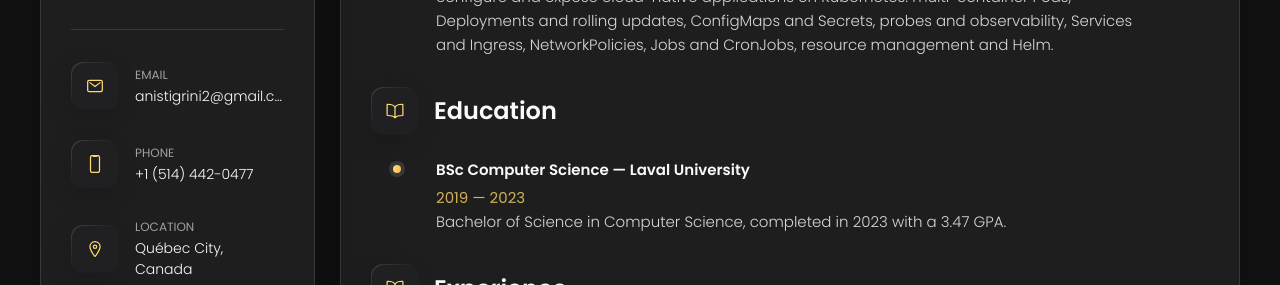
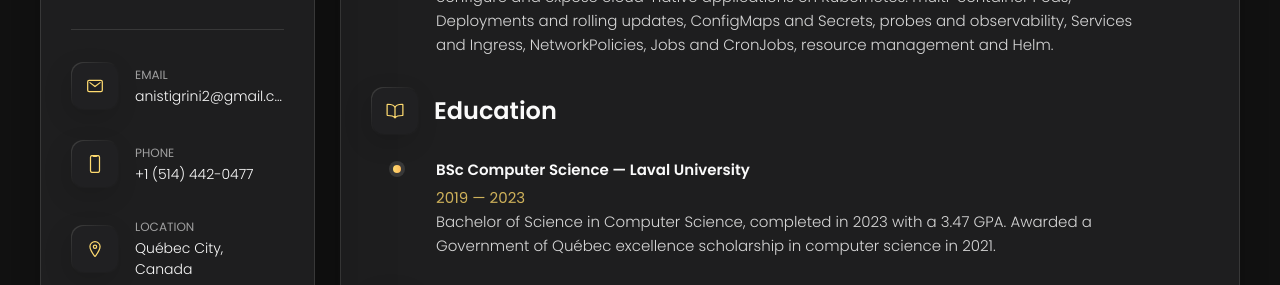
Before and after one commit to AnisTigrini/portfolio, a plain HTML site: page index.html in a window 1280 px wide. Both pictures are taken after a click on the button "Resume". Shown: the part 413-698 px from the top of the page. Drawn offline with nearby package versions, Linux system fonts and the light colour scheme.

Commit message:
Adding award

```diff
--- a/assets/js/script.js
+++ b/assets/js/script.js
@@ -171,7 +171,7 @@ const translations = {
     cert1Text: "Passed the performance-based, hands-on CKAD exam, proving the ability to design, build, configure and expose cloud-native applications on Kubernetes: multi-container Pods, Deployments and rolling updates, ConfigMaps and Secrets, probes and observability, Services and Ingress, NetworkPolicies, Jobs and CronJobs, resource management and Helm.",
     educationTitle: "Education",
     edu1Title: "BSc Computer Science — Laval University",
-    edu1Text: "Bachelor of Science in Computer Science, completed in 2023 with a 3.47 GPA.",
+    edu1Text: "Bachelor of Science in Computer Science, completed in 2023 with a 3.47 GPA. Awarded a Government of Québec excellence scholarship in computer science in 2021.",
     experienceTitle: "Experience",
     exp1Title: "Full-Stack Developer — Cybertech Inc",
     exp1Date: "April 2023 — Present",
@@ -288,7 +288,7 @@ const translations = {
     cert1Text: "Réussite de l'examen pratique CKAD, basé sur des mises en situation réelles, démontrant la capacité à concevoir, développer, configurer et exposer des applications infonuagiques natives sur Kubernetes : Pods multi-conteneurs, Deployments et mises à jour progressives, ConfigMaps et Secrets, sondes et observabilité, Services et Ingress, NetworkPolicies, Jobs et CronJobs, gestion des ressources et Helm.",
     educationTitle: "Formation",
     edu1Title: "B. Sc. Informatique — Université Laval",
-    edu1Text: "Baccalauréat en informatique, terminé en 2023 avec une moyenne de 3,47/4,3.",
+    edu1Text: "Baccalauréat en informatique, terminé en 2023 avec une moyenne de 3,47/4,3. Lauréat en 2021 d'une bourse d'excellence du gouvernement du Québec en sciences de l'informatique.",
     experienceTitle: "Expérience",
     exp1Title: "Développeur Full-Stack — Cybertech Inc",
     exp1Date: "Avril 2023 — Aujourd'hui",
--- a/index.html
+++ b/index.html
@@ -365,7 +365,8 @@
               <span>2019 — 2023</span>
 
               <p class="timeline-text" data-i18n="edu1Text">
-                Bachelor of Science in Computer Science, completed in 2023 with a 3.47 GPA.
+                Bachelor of Science in Computer Science, completed in 2023 with a 3.47 GPA. Awarded a Government of
+                Québec excellence scholarship in computer science in 2021.
               </p>
 
             </li>
```
